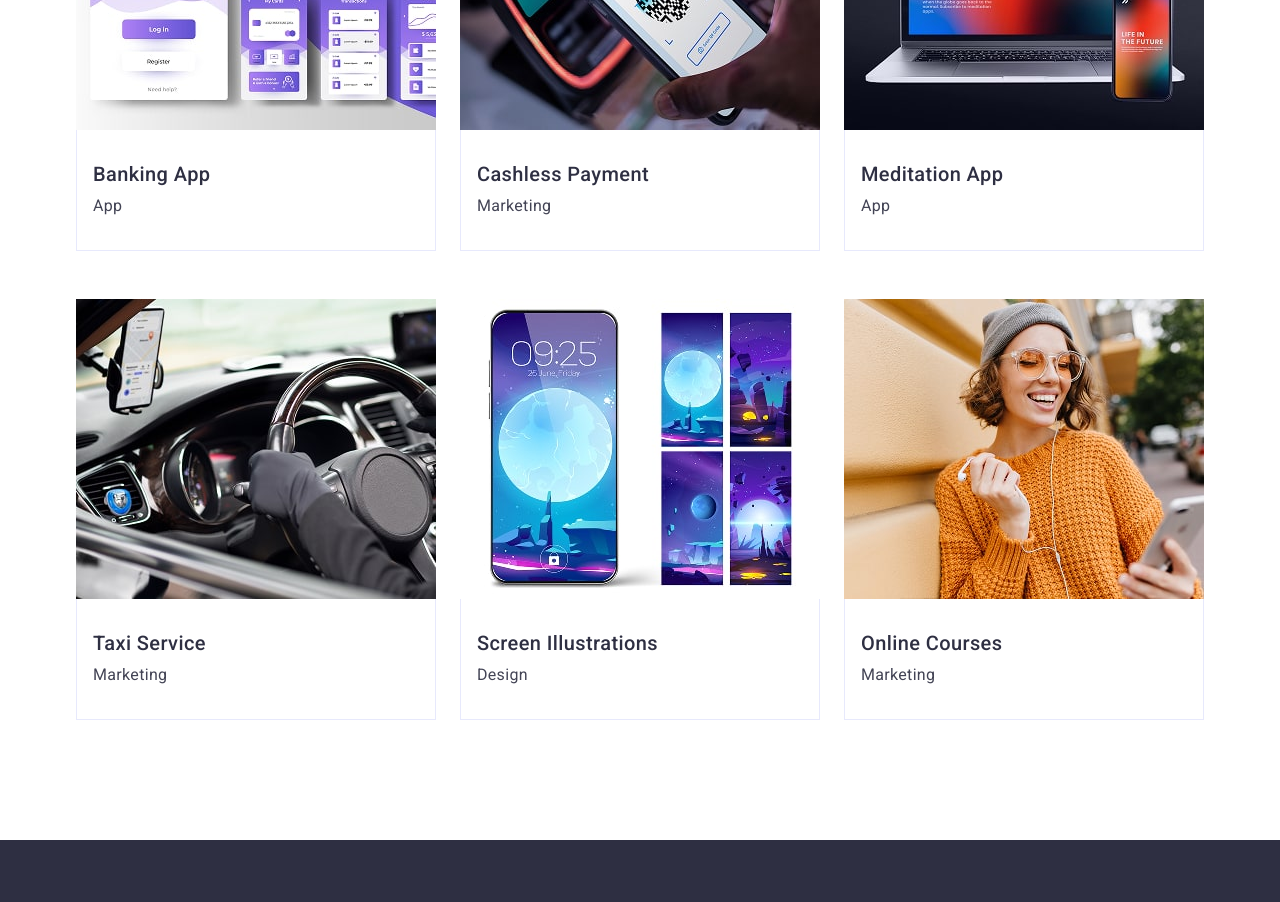
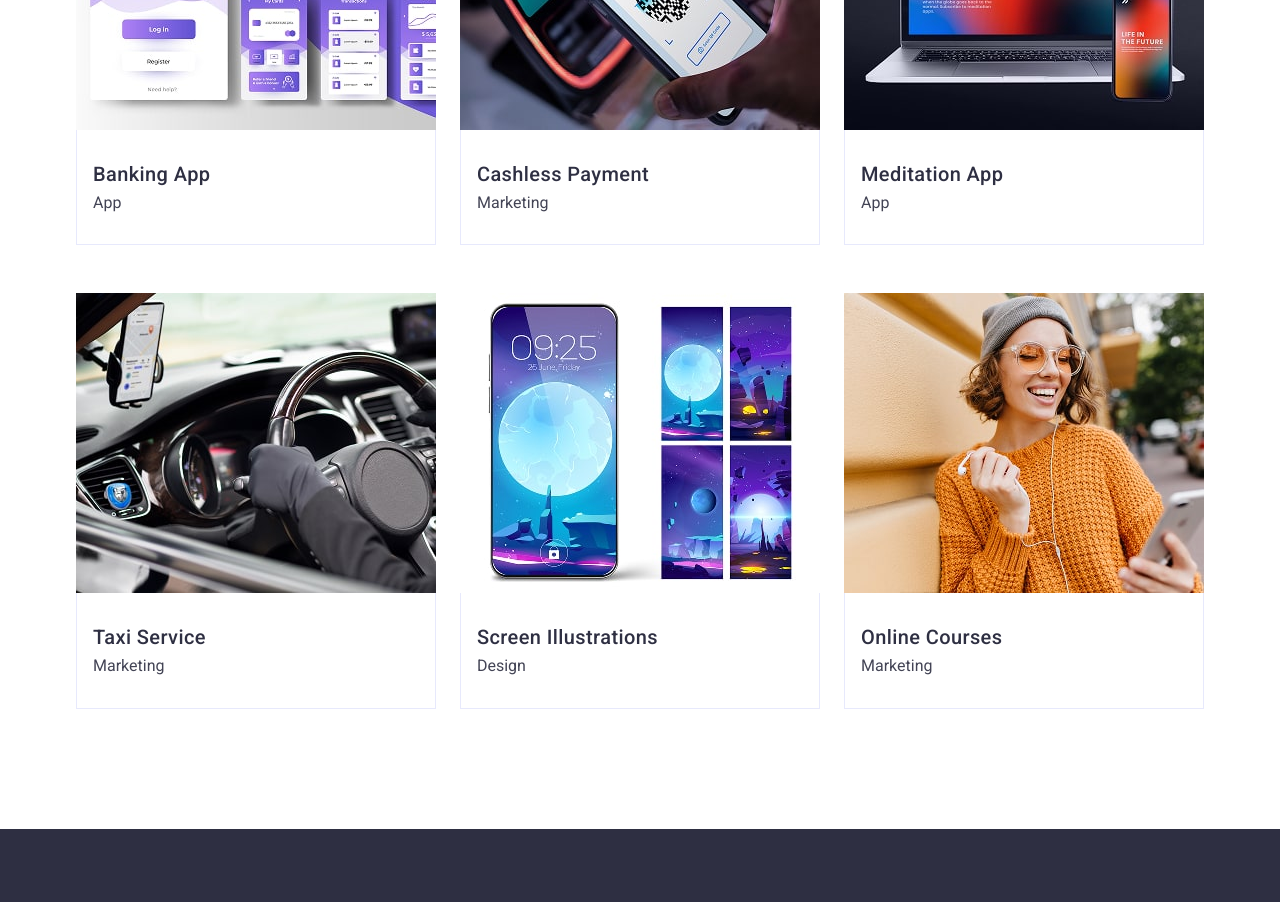
Before and after one commit to Solo-Yulchik/goit-markup-hw-04, a plain HTML site: page index.html in a window 1280 px wide. Shown: the part 2320-3222 px from the top of the page. Drawn offline with nearby package versions, Linux system fonts and the light colour scheme.

Commit message:
twomistakes

```diff
--- a/css/style.css
+++ b/css/style.css
@@ -391,6 +391,8 @@ button {
   position: absolute;
   top: 0;
   left: 0;
+  line-height: 1.5;
+  letter-spacing: 0.02em;
   background-color: #4d5ae5;
   padding: 40px 32px;
   color: #f4f4fd;
@@ -427,10 +429,6 @@ button {
   margin-bottom: 8px;
 }
 
-.portfolio-text {
-  line-height: 1.5;
-  letter-spacing: 0.02em;
-}
 /* ------------------PORTFOLIO------------------------------ */
 
 /* ------------------FOOTER------------------------------ */
```
